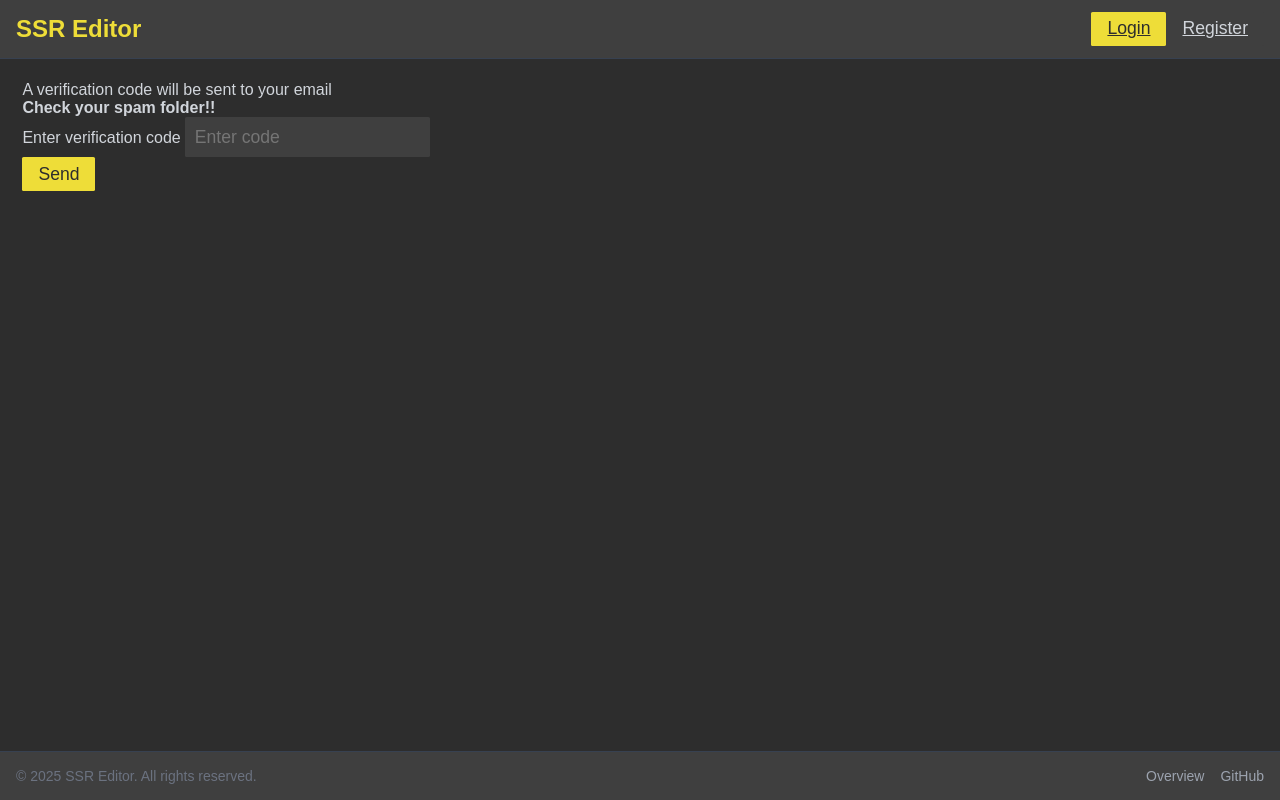
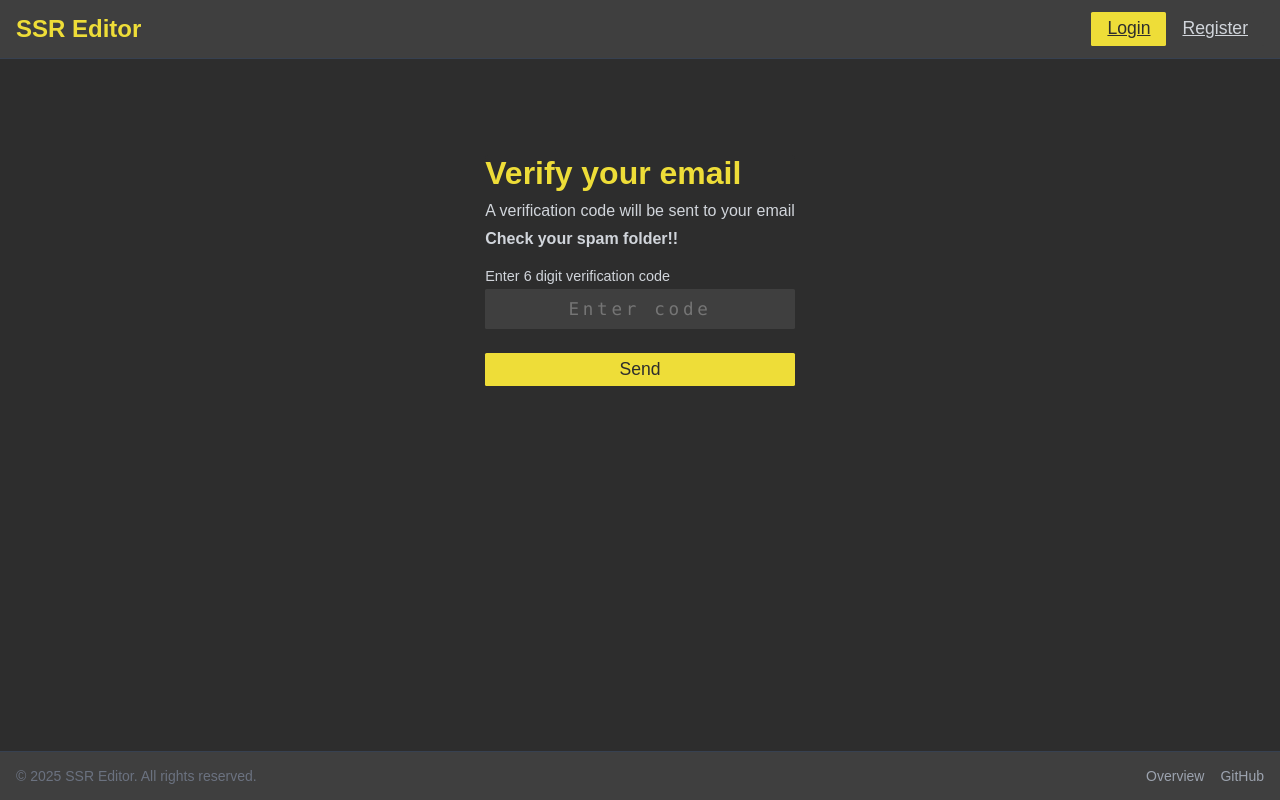
Before and after one commit to MarcusNAhlin/ssr-editor-frontend, an Angular app: page /verify/1 in a window 1280 px wide. Built offline with nearby package versions, Linux system fonts and the light colour scheme.

Commit message:
style: updated style for verification page

```diff
--- a/src/app/views/account-verification/account-verification.component.html
+++ b/src/app/views/account-verification/account-verification.component.html
@@ -1,22 +1,23 @@
-<main>
+<main class="verify-page">
     <div *ngIf="loading">Loading…</div>
 
-
-    <div *ngIf="!loading" class="verify-holder">
-        <p class="error" *ngIf="error">{{ error }}</p>
-        <p>A verification code will be sent to your email</p>
-        <p><strong>Check your spam folder!!</strong></p>
-
-
+    <div *ngIf="!loading" class="verify-card">
+        <header class="verify-header">
+            <h1 id="verify-title">Verify your email</h1>
+            <p>A verification code will be sent to your email</p>
+            <p><strong>Check your spam folder!!</strong></p>
+        </header>
         <form #f="ngForm" (ngSubmit)="submitVerificationCode()">
             <label>
-                Enter verification code
-                <input #codeInput minlength="6" maxlength="6" inputmode="numeric" class="form-field" name="code"
-                    placeholder="Enter code" [(ngModel)]="code" #c="ngModel" />
+                <span>Enter 6 digit verification code</span>
+                <input #codeInput minlength="6" maxlength="6" inputmode="numeric" class="form-field form-field-wide"
+                    name="code" placeholder="Enter code" [(ngModel)]="code" #c="ngModel" pattern="\\d{6}" />
             </label>
 
+            <p class="error" *ngIf="error">{{ error }}</p>
+
             <div class="actions">
-                <button type="submit" [disabled]="loading" class="button-primary save-button">Send</button>
+                <button type="submit" [disabled]="loading" class="button-primary button-wide">Send</button>
             </div>
         </form>
 
--- a/src/app/views/account-verification/account-verification.component.scss
+++ b/src/app/views/account-verification/account-verification.component.scss
@@ -0,0 +1,61 @@
+@use 'sass:color';
+@use '../../../styles/variables.scss' as *;
+
+.verify-page {
+    display: flex;
+    justify-content: center;
+    align-items: center;
+    max-width: 400px;
+    margin: 4rem auto;
+    padding: 2rem;
+    border-radius: 12px;
+}
+
+.verify-card {
+    border-radius: 4px;
+    background-color: $bg-primary;
+
+    .actions {
+        margin-top: .75rem;
+    }
+
+    form {
+        display: grid;
+        gap: 0.75rem;
+
+        label {
+            display: grid;
+            gap: 0.35rem;
+
+            span {
+                font-size: 0.9rem;
+                color: $text-primary;
+            }
+        }
+
+        .error {
+            color: $error;
+            font-size: 0.9rem;
+        }
+    }
+
+}
+
+.verify-card .form-field[inputmode="numeric"] {
+    text-align: center;
+    letter-spacing: .35ch;
+    font-variant-numeric: tabular-nums;
+    font-family: ui-monospace, SFMono-Regular, Menlo, monospace;
+}
+
+.verify-header {
+    margin-bottom: 20px;
+
+    h1 {
+        color: $highlight;
+    }
+
+    p {
+        margin: 10px 0;
+    }
+}
--- a/src/styles/buttons.scss
+++ b/src/styles/buttons.scss
@@ -44,3 +44,7 @@
     transform: scale(0.98);
   }
 }
+
+.button-wide {
+  width: 100%;
+}
--- a/src/styles/forms.scss
+++ b/src/styles/forms.scss
@@ -11,6 +11,10 @@
   padding-left: 0.6rem;
 }
 
+.form-field-wide {
+  width: 100%;
+}
+
 .form-field:focus {
   outline: none;
 }
--- a/src/styles/styles.scss
+++ b/src/styles/styles.scss
@@ -20,6 +20,10 @@ html, body {
   color: $text-primary;
 }
 
+a {
+  color: $highlight;
+}
+
 main {
   margin: 1.4rem;
 }
```
